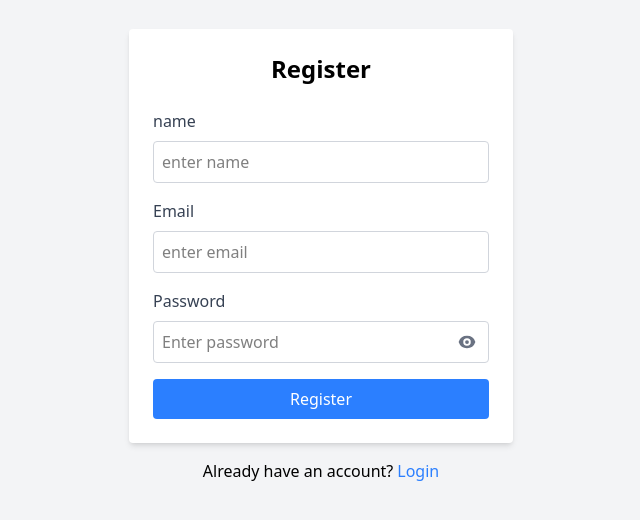
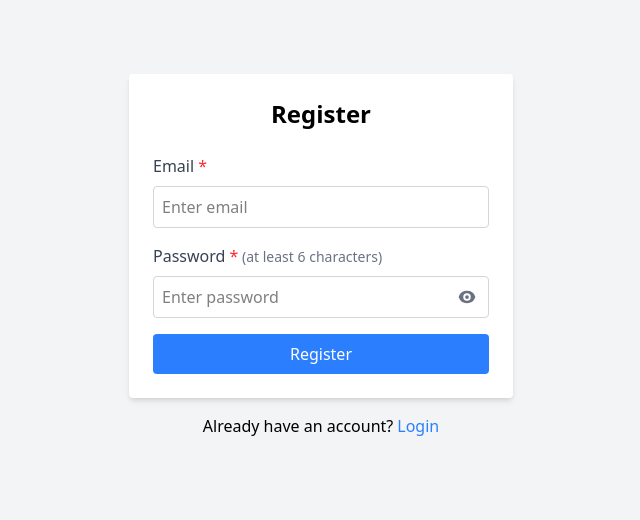
Before and after one commit to semihalperKeskin/saas-dashboard, a React (Vite) app in the folder apps/frontend/: page /auth/register in a window 1280 px wide. Shown: the part 144-664 px from the top of the page, without its empty margins (319-959 px from the left). Built offline with nearby package versions, Linux system fonts and the light colour scheme; no server answers.

Commit message:
feat(frontend): add toast notifications and validation to login & register pages
- Integrated toast error handling for better UX
- Applied Zod schema validation to both login and register pages
- Updated user.schema.ts for stricter input rules

```diff
--- a/apps/frontend/package.json
+++ b/apps/frontend/package.json
@@ -17,6 +17,7 @@
     "react": "^19.0.0",
     "react-dom": "^19.0.0",
     "react-router-dom": "^7.5.3",
+    "react-toastify": "^11.0.5",
     "tailwindcss": "^4.1.5"
   },
   "devDependencies": {
--- a/apps/frontend/src/pages/auth/login.tsx
+++ b/apps/frontend/src/pages/auth/login.tsx
@@ -1,9 +1,10 @@
 import { EyeIcon, EyeSlashIcon } from "@heroicons/react/16/solid";
 import { useState } from "react";
 import { useNavigate } from "react-router-dom";
+import { Bounce, toast, ToastContainer } from "react-toastify";
 
 function Login() {
-  const [showPassword, setShowPassword] = useState(false);
+  const [showPassword, setShowPassword] = useState<boolean>(false);
   const [formData, setFormData] = useState({
     email: "",
     password: "",
@@ -36,8 +37,18 @@ function Login() {
         localStorage.setItem("access_token", data.access_token);
         navigate("/");
       })
-      .catch((error) => {
-        console.error("Error:", error);
+      .catch(() => {
+        const message = "Invalid email or password. Please try again.";
+        toast.error(message, {
+          position: "bottom-left",
+          autoClose: 5000,
+          hideProgressBar: false,
+          closeOnClick: false,
+          pauseOnHover: true,
+          draggable: true,
+          theme: "colored",
+          transition: Bounce,
+        });
       });
   };
 
@@ -48,25 +59,33 @@ function Login() {
         <form onSubmit={handleSubmit}>
           <div className="mb-4">
             <label htmlFor="email" className="block text-gray-700 mb-2">
-              Email
+              Email <span className="text-red-500">*</span>
             </label>
             <input
               type="email"
               id="email"
               name="email"
+              placeholder="Enter email"
+              value={formData.email}
               onChange={handleChange}
-              className="border border-gray-300 p-2 w-full rounded"
+              className="border border-gray-300 p-2 w-full rounded invalid:[&:not(:placeholder-shown):not(:focus)]:border-red-500"
               required
             />
           </div>
-          <div className="mb-4 relative">
+          <div className="mb-4">
+            <label htmlFor="password" className="block text-gray-700 mb-2">
+              Password <span className="text-red-500">*</span>
+            </label>
+            <div className="relative">
               <input
                 type={showPassword ? "text" : "password"}
                 id="password"
                 name="password"
                 placeholder="Enter password"
+                value={formData.password}
                 onChange={handleChange}
-              className="border border-gray-300 p-2 w-full pr-10 rounded"
+                className="border border-gray-300 p-2 w-full pr-10 rounded invalid:[&:not(:placeholder-shown):not(:focus)]:border-red-500"
+                minLength={6}
                 required
               />
 
@@ -81,9 +100,10 @@ function Login() {
                 )}
               </div>
             </div>
+          </div>
           <button
             type="submit"
-            className="bg-blue-500 text-white p-2 rounded w-full cursor-pointer"
+            className="bg-blue-500 hover:bg-blue-400 text-white p-2 rounded w-full cursor-pointer"
           >
             Login
           </button>
@@ -98,6 +118,7 @@ function Login() {
           Register
         </button>
       </div>
+      <ToastContainer />
     </div>
   );
 }
--- a/apps/frontend/src/pages/auth/register.tsx
+++ b/apps/frontend/src/pages/auth/register.tsx
@@ -1,11 +1,13 @@
 import { useState } from "react";
 import { EyeIcon, EyeSlashIcon } from "@heroicons/react/16/solid";
 import { useNavigate } from "react-router-dom";
+import { Bounce, toast, ToastContainer } from "react-toastify";
+import { UserSchema } from "@vizionboard/validation";
+import { z } from "zod";
 
 function Register() {
   const [showPassword, setShowPassword] = useState(false);
   const [formData, setFormData] = useState({
-    name: "",
     email: "",
     password: "",
   });
@@ -17,8 +19,29 @@ function Register() {
     setFormData({ ...formData, [e.target.name]: e.target.value });
   };
 
+  function showZodErrors(error: z.ZodError) {
+    const messages = error.issues.map((issue) => issue.message).join(", ");
+    toast.error(messages, {
+      position: "bottom-left",
+      autoClose: 5000,
+      hideProgressBar: false,
+      closeOnClick: false,
+      pauseOnHover: true,
+      draggable: true,
+      theme: "colored",
+      transition: Bounce,
+    });
+  }
+
   const handleSubmit = (e: React.FormEvent) => {
     e.preventDefault();
+
+    const result = UserSchema.safeParse(formData);
+
+    if (!result.success) {
+      showZodErrors(result.error);
+      return;
+    }
 
     fetch("/api/auth/register", {
       method: "POST",
@@ -36,8 +59,19 @@ function Register() {
       .then(() => {
         navigate("/auth/login");
       })
-      .catch((error) => {
-        console.error("Error:", error);
+      .catch(async (error) => {
+        const message = error.message || "Unexpected error";
+        toast.error(message || "Unexpected error", {
+          position: "bottom-left",
+          autoClose: 5000,
+          hideProgressBar: false,
+          closeOnClick: false,
+          pauseOnHover: true,
+          draggable: true,
+          progress: undefined,
+          theme: "colored",
+          transition: Bounce,
+        });
       });
   };
 
@@ -47,36 +81,27 @@ function Register() {
         <h2 className="text-2xl font-bold mb-6 text-center">Register</h2>
         <form onSubmit={handleSubmit}>
           <div className="mb-4">
-            <label htmlFor="name" className="block text-gray-700 mb-2">
-              name
-            </label>
-            <input
-              type="text"
-              id="name"
-              name="name"
-              placeholder="enter name"
-              onChange={handleChange}
-              className="border border-gray-300 p-2 w-full rounded"
-              required
-            />
-          </div>
-          <div className="mb-4">
             <label htmlFor="email" className="block text-gray-700 mb-2">
-              Email
+              Email <span className="text-red-500">*</span>
             </label>
             <input
               type="email"
               id="email"
               name="email"
-              placeholder="enter email"
+              placeholder="Enter email"
+              value={formData.email}
               onChange={handleChange}
-              className="border border-gray-300 p-2 w-full rounded"
+              className="border border-gray-300 p-2 w-full rounded invalid:[&:not(:placeholder-shown):not(:focus)]:border-red-500"
               required
             />
           </div>
           <div className="mb-4">
             <label htmlFor="password" className="block text-gray-700 mb-2">
-              Password
+              Password <span className="text-red-500">*</span>
+              <span className="text-gray-500 text-sm">
+                {" "}
+                (at least 6 characters)
+              </span>
             </label>
             <div className="relative">
               <input
@@ -84,8 +109,10 @@ function Register() {
                 id="password"
                 name="password"
                 placeholder="Enter password"
+                value={formData.password}
                 onChange={handleChange}
-                className="border border-gray-300 p-2 w-full pr-10 rounded"
+                className="border border-gray-300 p-2 w-full pr-10 rounded invalid:[&:not(:placeholder-shown):not(:focus)]:border-red-500"
+                minLength={6}
                 required
               />
 
@@ -103,7 +130,7 @@ function Register() {
           </div>
           <button
             type="submit"
-            className="bg-blue-500 text-white p-2 rounded w-full cursor-pointer"
+            className="bg-blue-500 hover:bg-blue-400 text-white p-2 rounded w-full cursor-pointer"
           >
             Register
           </button>
@@ -118,6 +145,7 @@ function Register() {
           Login
         </button>
       </div>
+      <ToastContainer />
     </div>
   );
 }
--- a/packages/validation/src/user.schema.ts
+++ b/packages/validation/src/user.schema.ts
@@ -6,7 +6,12 @@ export const UserSchema = z.object({
   job: z.string().optional().nullable().default(""),
   location: z.string().optional().nullable().default(""),
   email: z.string().email(),
-  password: z.string().min(6),
+  password: z
+    .string()
+    .min(6, { message: "Password must be at least 6 characters long" })
+    .refine((val) => val.trim() !== "", {
+      message: "Password cannot be empty",
+    }),
 });
 
 export type UserInput = z.infer<typeof UserSchema>;
```
Also changed, not shown: 1 other file (tests, documents, lock files or other folders). Lines whose indentation alone changed are shown as unchanged.
